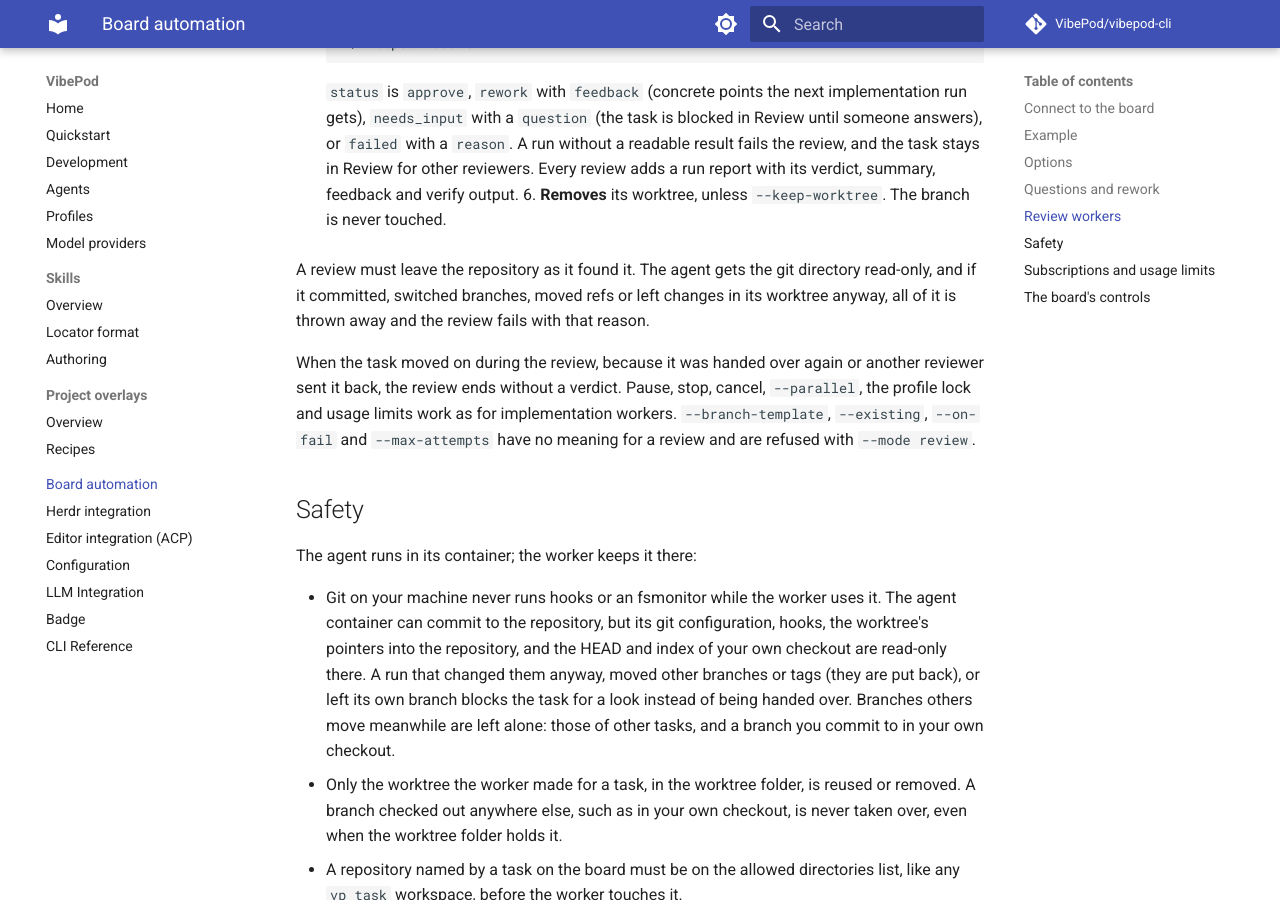
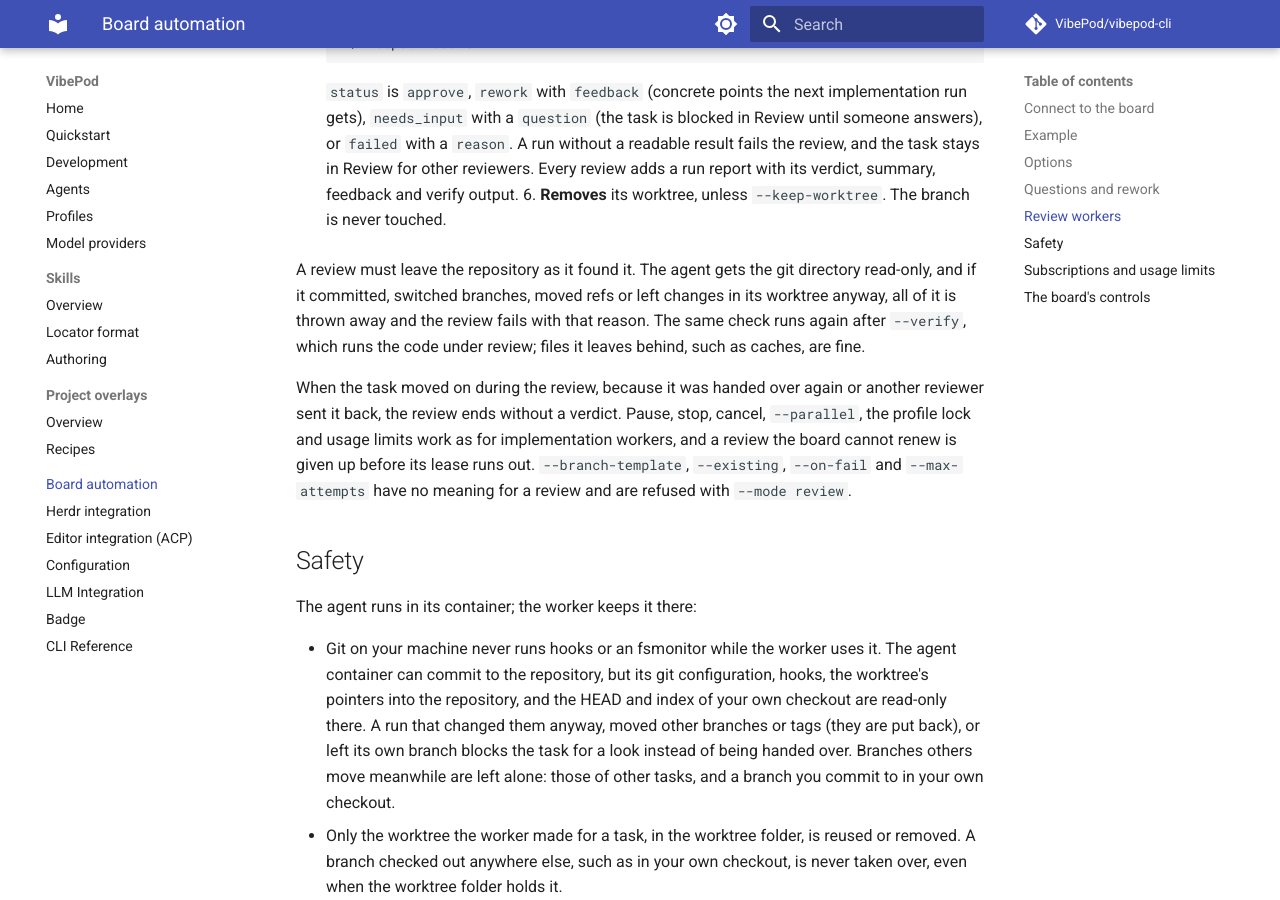
Before and after one commit to VibePod/vibepod-cli, an MkDocs documentation site: the page built from docs/board.md, in a window 1280 px wide and 900 px high, scrolled down 4851 px. Built offline with MkDocs 1.6.1 and Material for MkDocs 9.7.7, drawn with Linux system fonts in a browser that asks for light colours; comment, search, counter and statistics services are not loaded.

Commit message:
Describe the verify recheck and the lease stop for review workers

```diff
--- a/docs/board.md
+++ b/docs/board.md
@@ -202,12 +202,14 @@ For each task, a review worker:
 A review must leave the repository as it found it. The agent gets the git
 directory read-only, and if it committed, switched branches, moved refs or
 left changes in its worktree anyway, all of it is thrown away and the review
-fails with that reason.
+fails with that reason. The same check runs again after `--verify`, which runs
+the code under review; files it leaves behind, such as caches, are fine.
 
 When the task moved on during the review, because it was handed over again or
 another reviewer sent it back, the review ends without a verdict. Pause, stop,
 cancel, `--parallel`, the profile lock and usage limits work as for
-implementation workers. `--branch-template`, `--existing`, `--on-fail` and
+implementation workers, and a review the board cannot renew is given up before
+its lease runs out. `--branch-template`, `--existing`, `--on-fail` and
 `--max-attempts` have no meaning for a review and are refused with
 `--mode review`.
 
```
